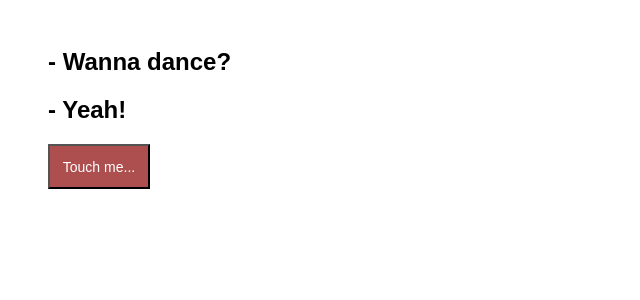
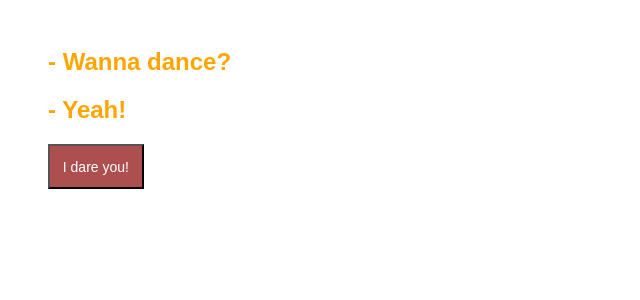
Before and after one commit to gorniczy/React-app, a React (Create React App) app: page / in a window 1280 px wide. Shown: the top 300 px of the page, without its empty margins (0-640 px from the left). Built offline with nearby package versions, Linux system fonts and the light colour scheme.

Commit message:
change text color

```diff
--- a/src/App.css
+++ b/src/App.css
@@ -9,4 +9,5 @@
 
 .dialogue {
   font-family: Arial;
+  color: orange;
 }
--- a/src/App.js
+++ b/src/App.js
@@ -36,6 +36,6 @@ export class Button extends React.Component {
       );
     }
 
-    return <button className="btn" onClick={this.changeState}>Touch me...</button>;
+    return <button className="btn" onClick={this.changeState}>I dare you!</button>;
   }
 }
```
Also changed, not shown: src/logo.svg (deleted).
